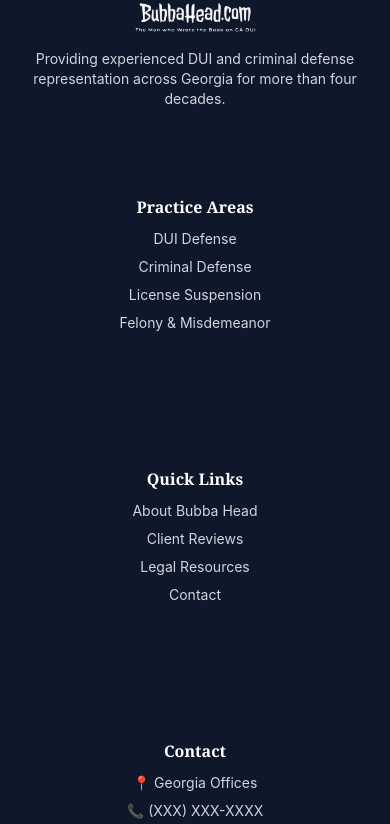
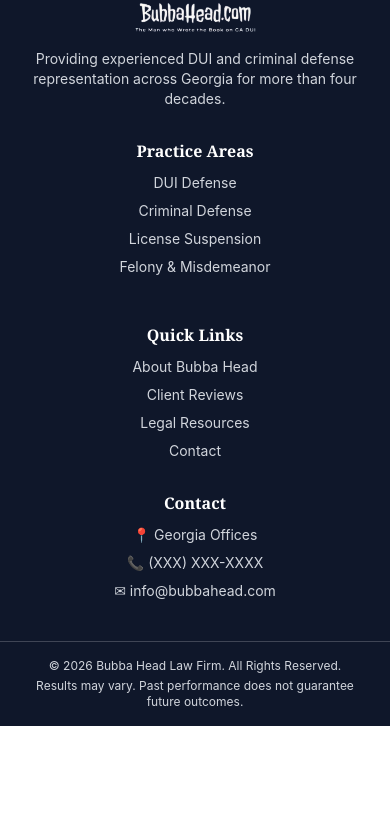
Before and after one commit to vsVaibhav07/bubbahead, a Next.js app: page / in a window 390 px wide. Shown: the part 5840-6664 px from the top of the page. After the commit the page ends 6566 px from the top, so only its background shows below. Built offline with nearby package versions, Linux system fonts and the light colour scheme.

Commit message:
updated footer

```diff
--- a/app/components/common/footer.tsx
+++ b/app/components/common/footer.tsx
@@ -4,7 +4,7 @@
 export default function Footer() {
   return (
     <footer className="bg-[rgb(var(--navy))] text-white">
-      <div className="max-w-7xl text-center md:text-left px4 mx-auto px-6 py-6 grid gap-10 md:grid-cols-4">
+      <div className="max-w-7xl text-center md:text-left px4 mx-auto px-6 py-6 grid lg:gap-10 md:grid-cols-4">
         <div className="flex flex-col justify-center text-center" >
           <Link className=" flex justify-center" href="/">
             <Image
@@ -21,7 +21,7 @@
           </p>
         </div>
 
-        <div className="py-12">
+        <div className=" py-8 md:py-12">
           <h4 className="font-semibold mb-3 text-white">Practice Areas</h4>
           <ul className="space-y-2  text-sm text-gray-300">
             <li>
@@ -47,7 +47,7 @@
           </ul>
         </div>
 
-        <div className="py-12">
+        <div className="py-4 md:py-12">
           <h4 className="font-semibold mb-3 text-white">Quick Links</h4>
           <ul className="space-y-2 text-sm text-gray-300">
             <li>
@@ -73,7 +73,7 @@
           </ul>
         </div>
 
-        <div className="py-12" >
+        <div className="py-4 md:py-12" >
           <h4 className="font-semibold mb-3 text-white">Contact</h4>
           <div className="space-y-2 text-sm text-gray-300">
             <p>📍 Georgia Offices</p>
@@ -87,7 +87,7 @@
         </div>
       </div>
 
-      <div className="border-t py-12 border-white/20 text-center text-xs text-gray-300 px-6">
+      <div className="border-t py-4 md:py-12 border-white/20 text-center text-xs text-gray-300 px-6">
         <p>© {new Date().getFullYear()} Bubba Head Law Firm. All Rights Reserved.</p>
         <p className="mt-1">
           Results may vary. Past performance does not guarantee future outcomes.
```
